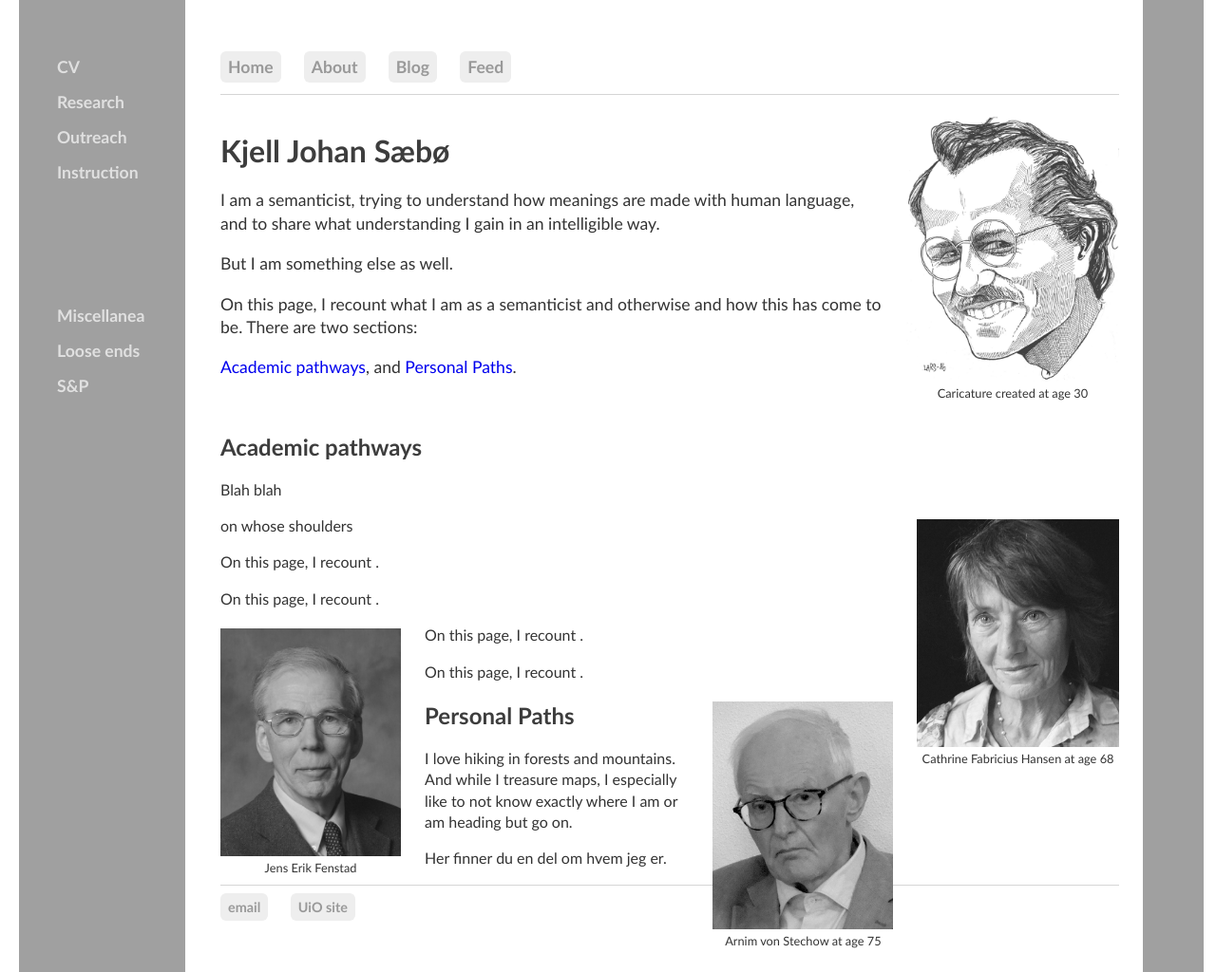
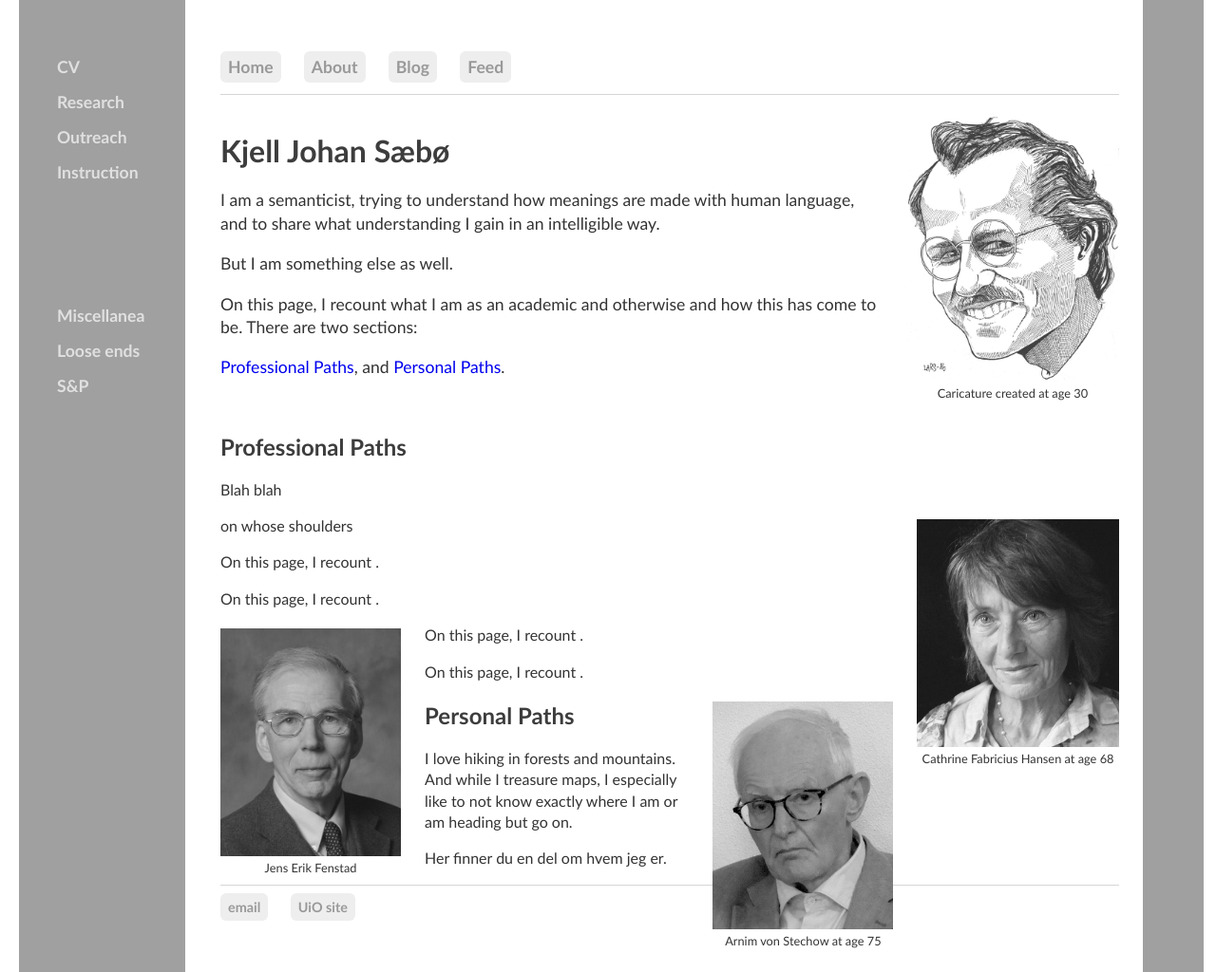
Before and after one commit to kjelljs/kjelljs.github.io, a Jekyll site: the page built from about/index.html, in a window 1280 px wide and 1024 px high. Shown: the whole window at 95% size. Built offline with Jekyll 4.4.1, drawn with Linux system fonts in a browser that asks for light colours.

Commit message:
Update index.html

```diff
--- a/about/index.html
+++ b/about/index.html
@@ -15,12 +15,12 @@ figcaption {
 	<h1>Kjell Johan Sæbø</h1>
 	<div class="ingress"><p>I am a semanticist, trying to understand how meanings are made with human language, and to share what understanding I gain in an intelligible way.</p>
 		<p>But I am something else as well.</p>
-	<p>On this page, I recount what I am as a semanticist and otherwise and how this has come to be. There are two sections:</p>
-		<p><a href="#acad">Academic pathways</a>, and <a href="#priv">Personal Paths</a>.</p>
+	<p>On this page, I recount what I am as an academic and otherwise and how this has come to be. There are two sections:</p>
+		<p><a href="#acad">Professional Paths</a>, and <a href="#priv">Personal Paths</a>.</p>
 	</div>
 	</br>
-	<h2 id="acad">Academic pathways</h2>
-	<p>Blah blah</p>
+	<h2 id="acad">Professional Paths</h2>
+	<div><p>Blah blah</p>
 	<div style="float:right;"><figure class="rightfig"><img style="height:240px;" src="/pics/CFHgray.jpg"><figcaption>Cathrine Fabricius Hansen at age 68</figcaption></figure></div>
 	<p>on whose shoulders</p>
 	<p>On this page, I recount .</p>
@@ -28,7 +28,7 @@ figcaption {
 	<div style="float:left;"><figure class="leftfig"><img style="height:240px;" src="/pics/JEFgray.jpg"><figcaption>Jens Erik Fenstad</figcaption></figure></div>
 	<p>On this page, I recount .</p>
 	<p>On this page, I recount .</p>
-	<div style="float:right;"><figure class="rightfig"><img style="height:240px;" src="/pics/Arnim2.jpg"><figcaption>Arnim von Stechow at age 75</figcaption></figure></div>
+	<div style="float:right;"><figure class="rightfig"><img style="height:240px;" src="/pics/Arnim2.jpg"><figcaption>Arnim von Stechow at age 75</figcaption></figure></div></div>
 	<h2 id="priv">Personal Paths</h2>
 	<p>I love hiking in forests and mountains. And while I treasure maps, I especially like to not know exactly where I am or am heading but go on.</p>
 	<p>Her finner du en del om hvem jeg er.</p>
```
